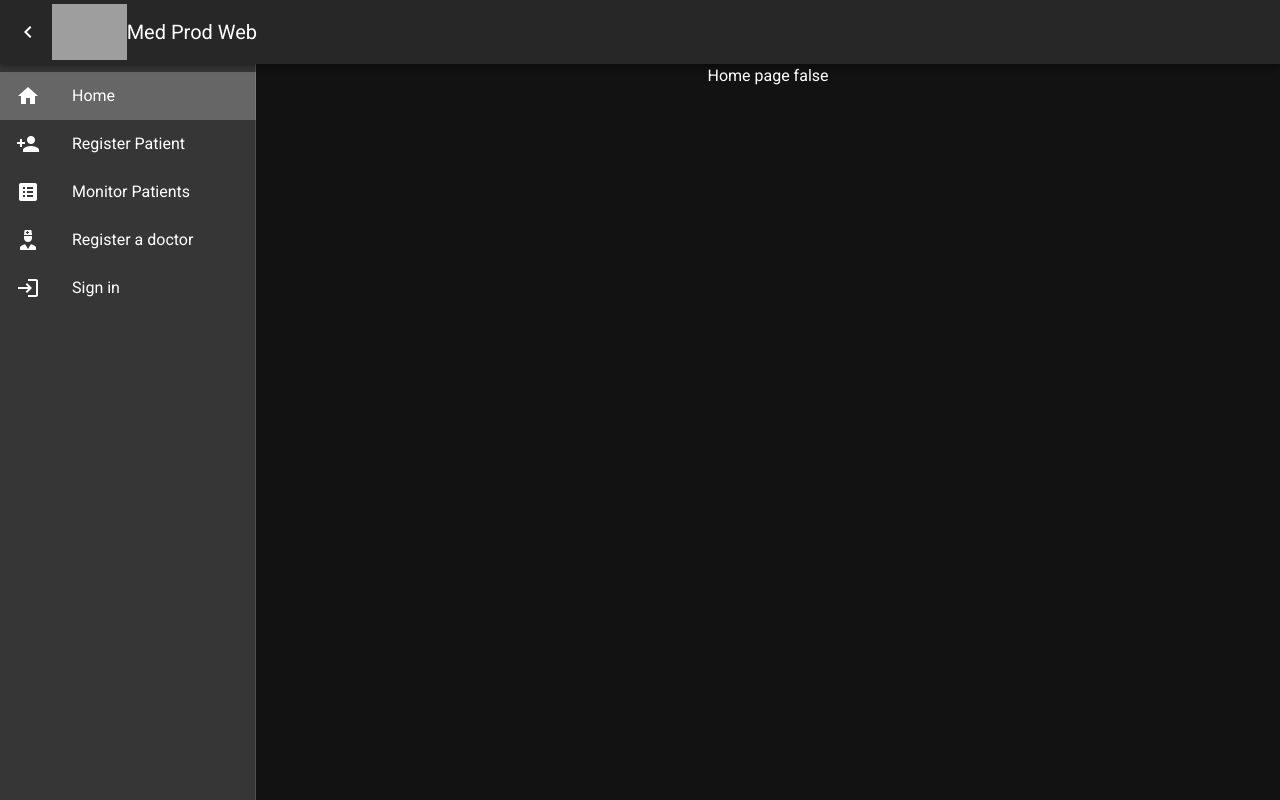
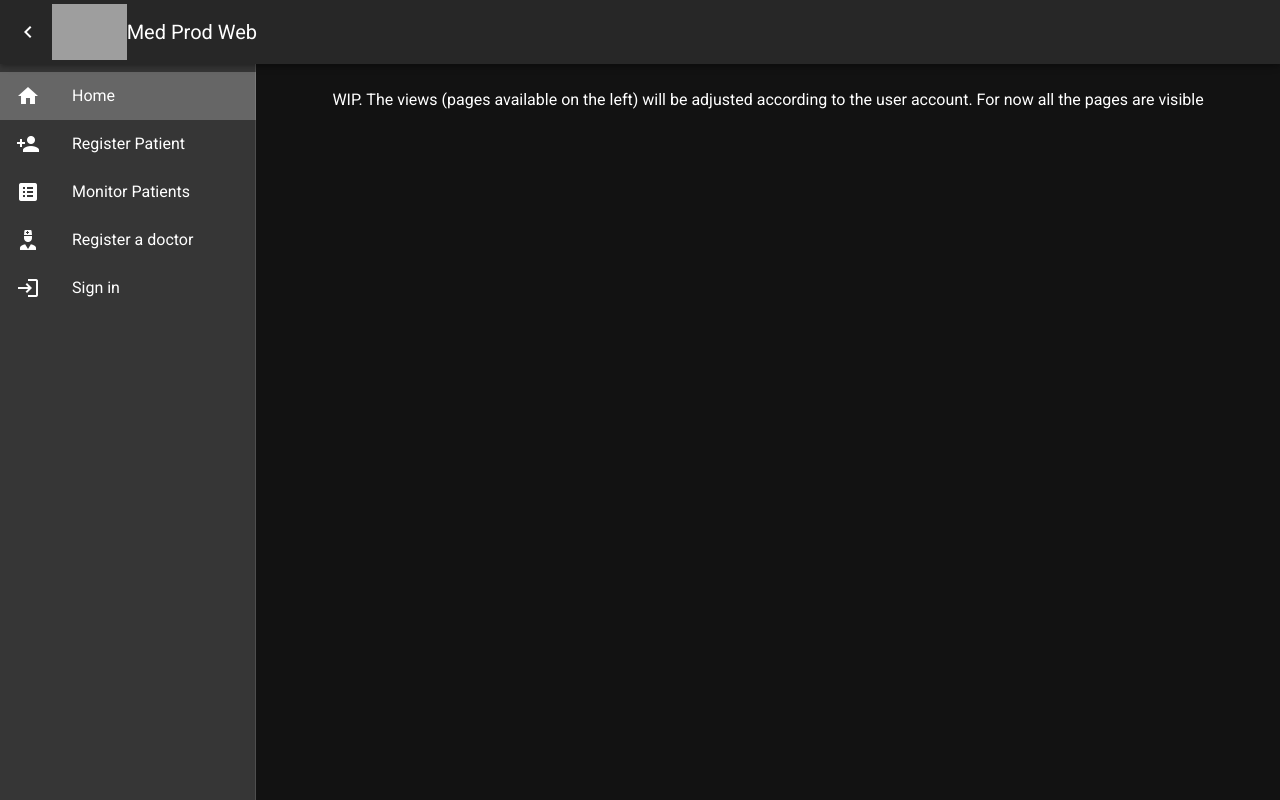
Before and after one commit to shell-raiser/Med-Prod-Web-UI, a Nuxt app: page / in a window 1280 px wide. Built offline with nearby package versions, Linux system fonts and the light colour scheme; grey boxes are pictures that could not be loaded.

Commit message:
add disclaimer at home page

```diff
--- a/pages/index.vue
+++ b/pages/index.vue
@@ -1,6 +1,10 @@
 <template>
 	<v-row justify="center" align="center">
-		<div>Home page {{ currentUser }}</div>
+		<div v-if="currentUser">The Current user is {{ currentUser }}</div>
+		<div>
+			<br>
+			WIP. The views (pages available on the left) will be adjusted according to the user account. For now all the pages are visible
+		</div>
 	</v-row>
 </template>
 
```
